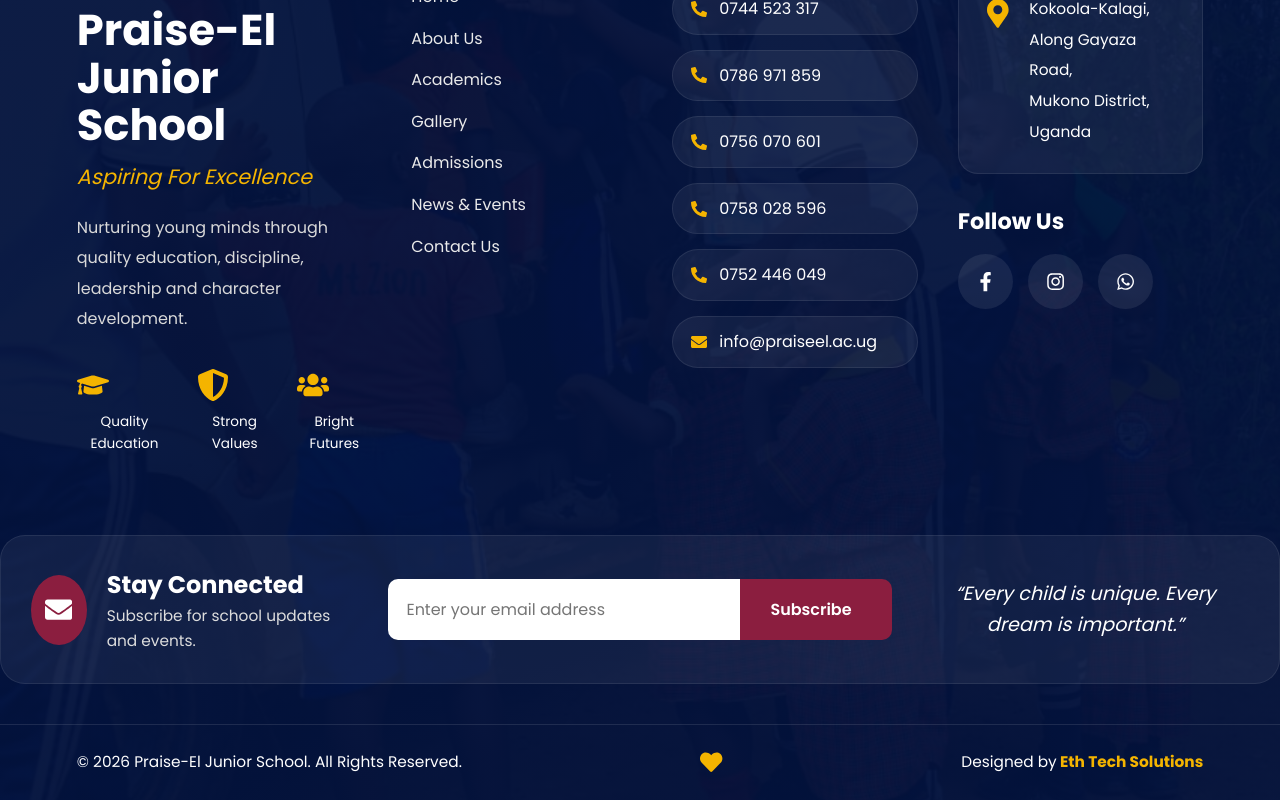
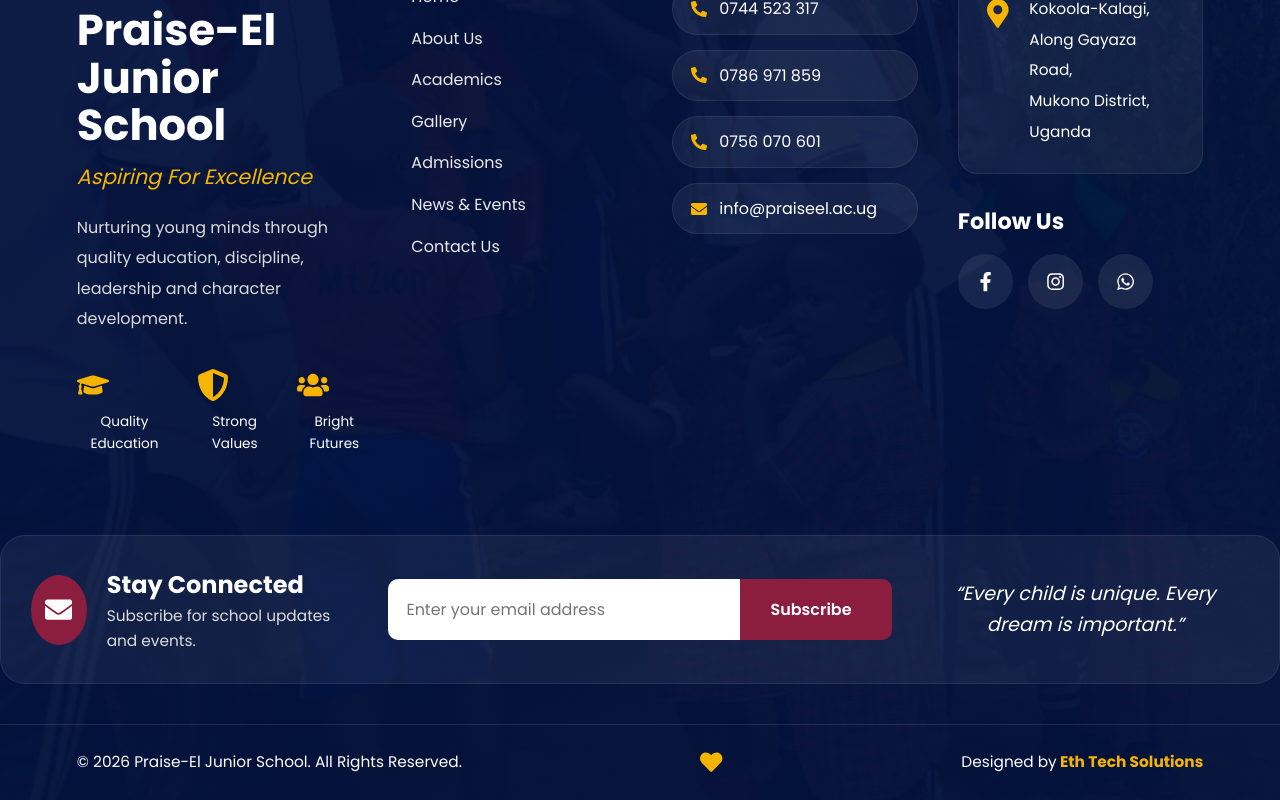
Before and after one commit to nickdev256/praiseel-school, a React (Vite) app: page /contact in a window 1280 px wide. Shown: the part 1479-2279 px from the top of the page. Built offline with nearby package versions, Linux system fonts and the light colour scheme.

Commit message:
Fix App.css layout restrictions

```diff
--- a/src/components/Footer.jsx
+++ b/src/components/Footer.jsx
@@ -119,16 +119,6 @@
               0756 070 601
             </a>
 
-            <a href="tel:0758028596">
-              <FaPhoneAlt />
-              0758 028 596
-            </a>
-
-            <a href="tel:0752446049">
-              <FaPhoneAlt />
-              0752 446 049
-            </a>
-
             <a href="mailto:info@praiseel.ac.ug">
               <FaEnvelope />
               info@praiseel.ac.ug
```
